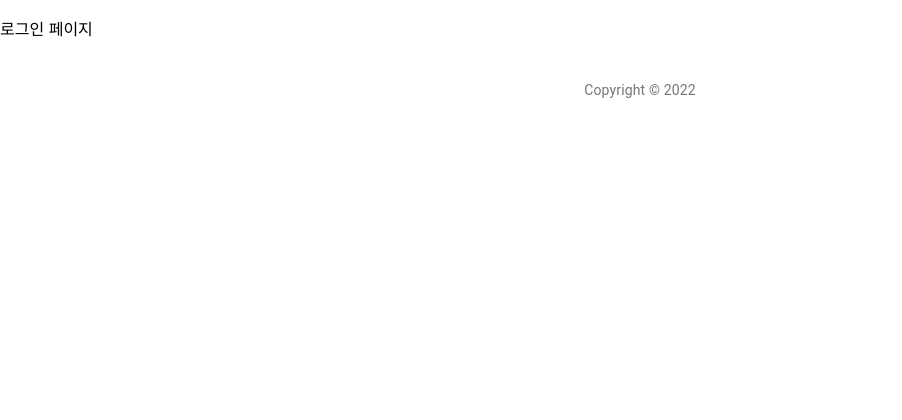
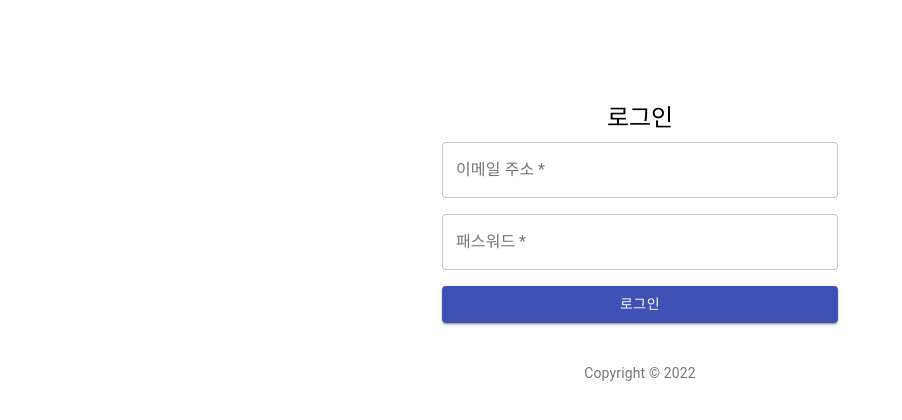
Before and after one commit to skarbgud/react-springboot-jpa, a React (Create React App) app in the folder react-workspace/todo-react-app/: page /login in a window 1280 px wide. Shown: the top 420 px of the page, without its empty margins (0-902 px from the left). Built offline with nearby package versions, Linux system fonts and the light colour scheme.

Commit message:
feature: 로그인 페이지 구현

```diff
--- a/react-workspace/todo-react-app/src/Login.js
+++ b/react-workspace/todo-react-app/src/Login.js
@@ -1,12 +1,77 @@
 import React from "react";
+import { signin } from "./service/ApiService";
+import Button from "@material-ui/core/Button";
+import TextField from "@material-ui/core/TextField";
+import Grid from "@material-ui/core/Grid";
+import Typography from "@material-ui/core/Typography";
+import { Container } from "@material-ui/core";
 
 class Login extends React.Component {
   constructor(props) {
     super(props);
+    this.handleSubmit = this.handleSubmit.bind(this);
+  }
+
+  handleSubmit(event) {
+    event.preventDefault();
+    const data = new FormData(event.target);
+    const email = data.get("email");
+    const password = data.get("password");
+    // ApiService의 signin 메서드를 사용 해 로그인.
+    signin({ email: email, password: password });
   }
 
   render() {
-    return <p>로그인 페이지</p>;
+    return (
+      <Container component="main" maxWidth="xs" style={{ marginTop: "8%" }}>
+        <Grid container spacing={2}>
+          <Grid item xs={12} align="center">
+            <Typography component="h1" variant="h5">
+              로그인
+            </Typography>
+          </Grid>
+        </Grid>
+        <form noValidate onSubmit={this.handleSubmit}>
+          {" "}
+          {/* submit 버튼을 누르면 handleSubmit이 실행됨. */}
+          <Grid container spacing={2}>
+            <Grid item xs={12}>
+              <TextField
+                variant="outlined"
+                required
+                fullWidth
+                id="email"
+                label="이메일 주소"
+                name="email"
+                autoComplete="email"
+              />
+            </Grid>
+            <Grid item xs={12}>
+              <TextField
+                variant="outlined"
+                required
+                fullWidth
+                name="password"
+                label="패스워드"
+                type="password"
+                id="password"
+                autoComplete="current-password"
+              />
+            </Grid>
+            <Grid item xs={12}>
+              <Button
+                type="submit"
+                fullWidth
+                variant="contained"
+                color="primary"
+              >
+                로그인
+              </Button>
+            </Grid>
+          </Grid>
+        </form>
+      </Container>
+    );
   }
 }
 
--- a/react-workspace/todo-react-app/src/service/ApiService.js
+++ b/react-workspace/todo-react-app/src/service/ApiService.js
@@ -29,3 +29,12 @@
     return Promise.reject(error);
   });
 }
+
+export function signin(userDTO) {
+  return call("/auth/signin", "POST", userDTO)
+    .then((response) => {
+      // console.log(`response: ${response}`);
+      // alert(`로그인 토큰: ${response.token}`);
+      window.location.href = "/";
+    })
+}
```
Also changed, not shown: 2 other files (tests, documents, lock files or other folders).
